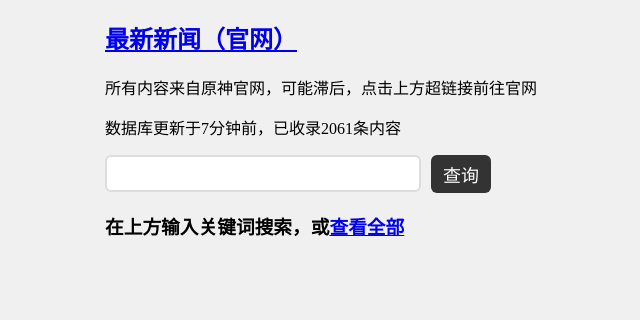
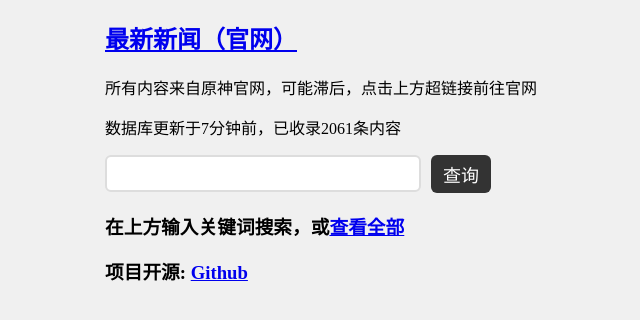
Before and after one commit to lingkai5wu/DjangoWeb, a Django app: page / in a window 1280 px wide. Shown: the top 320 px of the page, without its empty margins (115-755 px from the left). Run offline with Django 4.2, Linux system fonts and the light colour scheme; data comes from the database, SQL or seed files in the repository.

Commit message:
chore: 添加项目开源地址

```diff
--- a/ys/templates/ys/index.html
+++ b/ys/templates/ys/index.html
@@ -5,7 +5,7 @@
 {% block head %}
     {% load static %}
     <link href="{% static 'contentStyle.css' %}" rel="stylesheet">
-    <meta name="baidu-site-verification" content="codeva-LIYBUi5DoL" />
+    <meta name="baidu-site-verification" content="codeva-LIYBUi5DoL"/>
 {% endblock %}
 
 {% block container %}
@@ -14,4 +14,5 @@
         <input type="submit" value="查询">
     </form>
     <h3>在上方输入关键词搜索，或<a href="{% url 'all' %}">查看全部</a></h3>
+    <h3>项目开源: <a href="https://github.com/lingkai5wu/DjangoWeb">Github</a></h3>
 {% endblock %}
```
